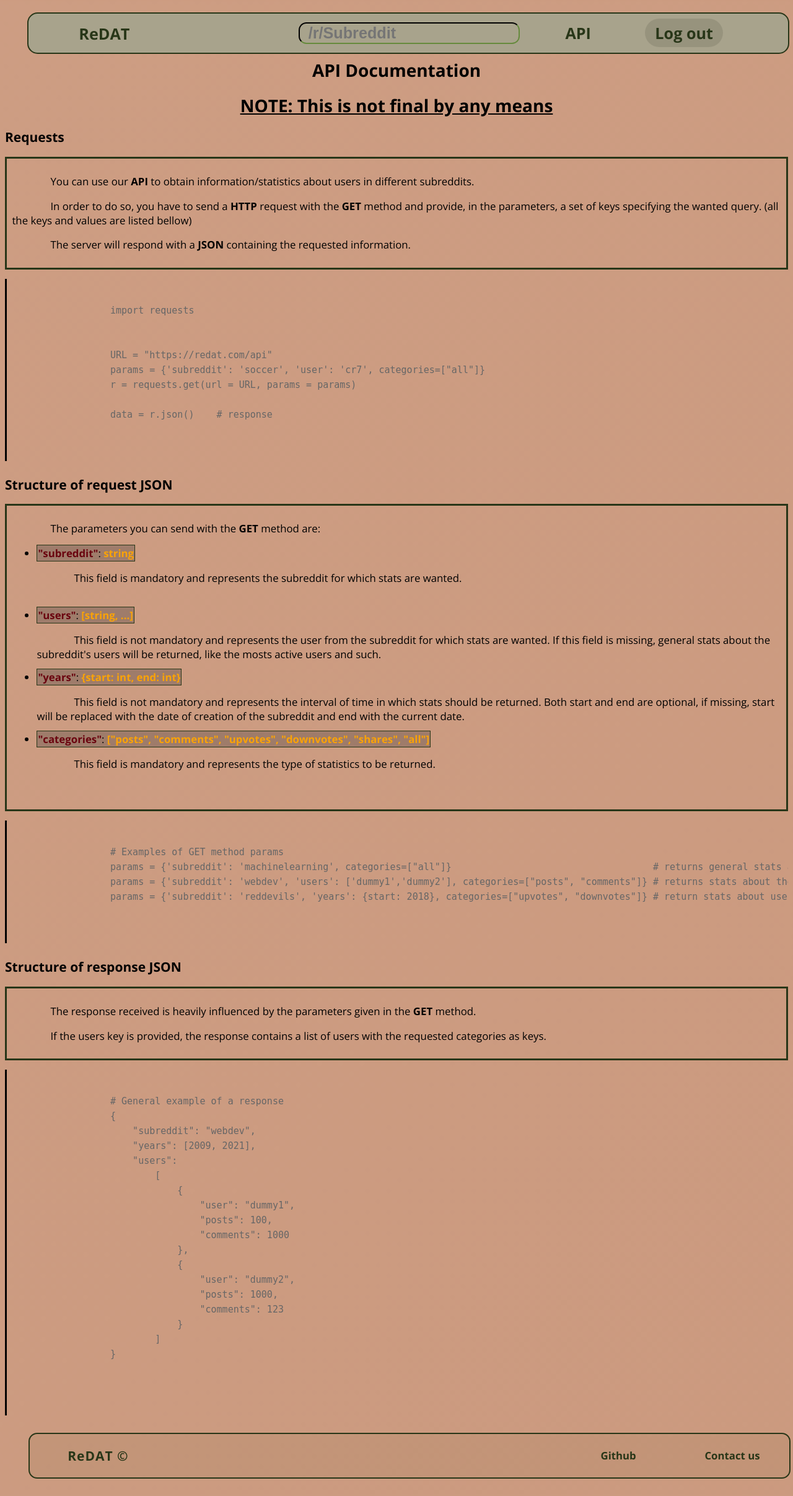
After one commit to raresradua/ReDat, a PHP site: page /api.php in a window 1280 px wide. The commit adds this page. Shown: the whole page at 62% size. Run offline with PHP 8.4, Linux system fonts and the light colour scheme.

Commit message:
+ add api documentation page

```diff
--- /dev/null
+++ b/public/api.php
@@ -0,0 +1,126 @@
+<!DOCTYPE html>
+<html lang="en">
+<head>
+    <meta charset="UTF-8">
+    <meta name="viewport" content="width=device-width, initial-scale=1.0">
+    <title>ReDat</title>
+    <link rel="stylesheet" href="https://fonts.googleapis.com/css?family=Open+Sans:400,600,700">
+    <link rel="stylesheet" href="css/main.css">
+</head>
+
+<body class = "index-body">
+
+<?php
+include ("../templates/navbar.php");
+?>
+<h1> API Documentation </h1>
+<h1> <u>NOTE: This is not final by any means </u></h1>
+<section class="requests">
+    <h2>Requests</h2>
+    <div class="api-text">
+        <p>
+            You can use our <strong>API</strong> to obtain information/statistics about users in different subreddits.
+        </p>
+        <p>
+            In order to do so, you have to send a <strong>HTTP</strong> request with the <strong>GET</strong> method and provide, in the parameters, a set
+            of keys specifying the wanted query. (all the keys and values are listed bellow)
+        </p>
+        <p>
+            The server will respond with a <strong>JSON</strong> containing the requested information.
+        </p>
+    </div>
+    <div class="snippet">
+        <pre class="line-numbers">
+            <code class="language-python">
+                import requests
+
+
+                URL = "https://redat.com/api"
+                params = {'subreddit': 'soccer', 'user': 'cr7', categories=["all"]}
+                r = requests.get(url = URL, params = params)
+
+                data = r.json()    # response
+            </code>
+        </pre>
+    </div>
+</section>
+
+<section class="params">
+    <h2>Structure of request JSON</h2>
+    <div class="api-text">
+        <p>The parameters you can send with the <strong>GET</strong> method are:</p>
+        <ul>
+            <li>
+                <span class="key-value"><span class="key">"subreddit"</span>: <span class="value">string </span></span>
+                <p>This field is mandatory and represents the subreddit for which stats are wanted.</p>
+            </li>
+            <li>
+                <span class="key-value"><span class="key">"users"</span>: <span class="value">[string, ...] </span></span>
+                <p>This field is not mandatory and represents the user from the subreddit for which stats are wanted. If this field is missing, general stats about the subreddit's users will be returned, like the mosts active users and such.</p>
+            </li>
+            <li>
+                <span class="key-value"><span class="key">"years"</span>: <span class="value">{start: int, end: int} </span></span>
+                <p>This field is not mandatory and represents the interval of time in which stats should be returned. Both start and end are optional, if missing, start will be replaced with the date of creation of the subreddit and end with the current date.</p>
+            </li>
+            <li>
+                <span class="key-value"><span class="key"> "categories"</span>: <span class="value">["posts", "comments", "upvotes", "downvotes", "shares", "all"]</span></span>
+                <p>This field is mandatory and represents the type of statistics to be returned. </p>
+            </li>
+        </ul>
+    </div>
+    <div class="snippet">
+        <pre class="line-numbers">
+            <code class="language-python">
+                # Examples of GET method params
+                params = {'subreddit': 'machinelearning', categories=["all"]}                                    # returns general stats about users in machinelearning subreddit
+                params = {'subreddit': 'webdev', 'users': ['dummy1','dummy2'], categories=["posts", "comments"]} # returns stats about the users 'dummy1' and 'dummy2' from the 'webdev' subreddit, regarding posts and comments
+                params = {'subreddit': 'reddevils', 'years': {start: 2018}, categories=["upvotes", "downvotes"]} # return stats about users in reddevils subreddit from 2018 to current date, regarding upvotes and downvotes
+            </code>
+        </pre>
+    </div>
+
+</section>
+
+<section class="response">
+    <h2>Structure of response JSON</h2>
+    <div class="api-text">
+        <p>The response received is heavily influenced by the parameters given in the <strong>GET</strong> method. </p>
+        <p>If the users key is provided, the response contains a list of users with the requested categories as keys.</p>
+    </div>
+    <div class="snippet">
+        <pre class="line-numbers">
+            <code class="language-python">
+                # General example of a response
+                {
+                    "subreddit": "webdev",
+                    "years": [2009, 2021],
+                    "users":
+                        [
+                            {
+                                "user": "dummy1",
+                                "posts": 100,
+                                "comments": 1000
+                            },
+                            {
+                                "user": "dummy2",
+                                "posts": 1000,
+                                "comments": 123
+                            }
+                        ]
+                }
+
+            </code>
+        </pre>
+    </div>
+</section>
+
+<h1>
+
+</h1>
+
+<?php
+include ("../templates/footer.php");
+?>
+
+</body>
+</html>
--- a/public/css/main.css
+++ b/public/css/main.css
@@ -20,6 +20,36 @@ html {
     border-radius: 1em;
     border: 1px solid grey;
 }
+
+ .logo-a, .logo-a:visited, .logo-a:hover, .logo-a:active{
+     text-decoration: none;
+     color: #283618;
+ }
+
+h1 {
+    text-align: center;
+}
+
+ .key-value{
+     background: rgba(10,20,30,0.23);
+     border: 1px solid #283618;
+     padding: 1px 1px;
+     border-width: 1px;
+     text-indent: 5%;
+ }
+ .key {
+     color: #6a040f;
+     font-weight: bolder;
+ }
+
+ .value {
+    color: #faa307;
+     font-weight: bold;
+ }
+
+ .api-text > ul > li {
+     height: 100px;
+ }
 
 .index-body {
     background: linear-gradient(-45deg, #cb997e, #ddbea9, #ffe8d6, #b7b7a4);
@@ -258,6 +288,29 @@ section>p {
     text-indent: 5%;
 }
 
+.api-text{
+    border: 1px solid #283618;
+    padding: 0.5em 0.5em;
+    border-width: 0.2em;
+    font-size: 1.2em;
+    text-indent: 5%;
+}
+
+pre {
+    background-color: rgba(0,0,0,0);;
+    border-left: 3px solid black;
+    color: #666;
+    page-break-inside: avoid;
+    font-size: 15px;
+    line-height: 1.6;
+    margin-bottom: 1.6em;
+    max-width: 100%;
+    overflow: auto;
+    padding: 1em 1.5em;
+    display: block;
+    word-wrap: break-word;
+}
+
 footer {
     border: 2px solid #283618;
     width: 97%;
--- a/public/index.php
+++ b/public/index.php
@@ -22,6 +22,5 @@
     include ("../templates/footer.php");
 ?>
 
-
 </body>
 </html>
--- a/templates/navbar.php
+++ b/templates/navbar.php
@@ -1,6 +1,6 @@
 <div class="nav-box">
     <nav>
-        <h1 id="logo">ReDAT</h1>
+        <h1 id="logo"> <a class="logo-a" href="../public/index.php">ReDAT </a></h1>
         <div class="menu-toggle" id="mobile-menu">
             <span class="bar"></span>
             <span class="bar"></span>
@@ -12,7 +12,7 @@
                     <input type="search" placeholder="/r/Subreddit">
                 </form>
             </li>
-            <li><a href="#" class="nav-links">API</a></li>
+            <li><a href="../public/api.php" class="nav-links">API</a></li>
             <li><a href="#" class="log-out">Log out</a></li>
         </ul>
     </nav>
```
